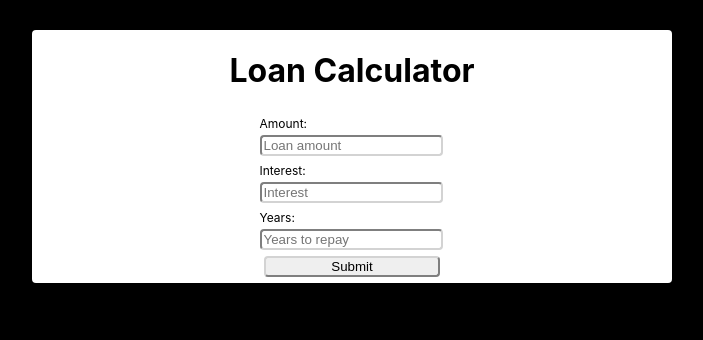
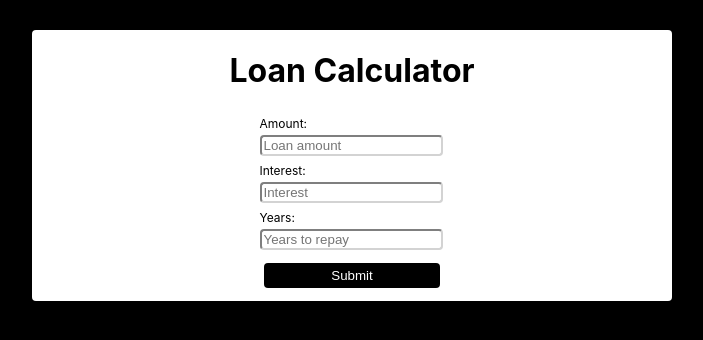
Before and after one commit to suzanamelomoraes/loan-calculator-react-hooks, a React (Create React App) app: page / in a window 1280 px wide. Shown: the top 340 px of the page, without its empty margins (288-991 px from the left). Built offline with nearby package versions, Linux system fonts and the light colour scheme.

Commit message:
apply style on submit buttons

```diff
--- a/src/components/calculator/calculator.jsx
+++ b/src/components/calculator/calculator.jsx
@@ -132,7 +132,7 @@ function Calculator() {
                 <p>Please give a valid positive number</p>
               )}
             </div>
-            <input type='submit' className='submit' />
+            <input type='submit' className='button' />
           </div>
         )}
         {/* Display the results to the user */}
@@ -154,7 +154,7 @@ function Calculator() {
 
             {/* Button to clear the fields */}
             <input
-              className='clear-field'
+              className='button'
               value='Calculate again'
               type='button'
               onClick={() => clearFields()}
```
